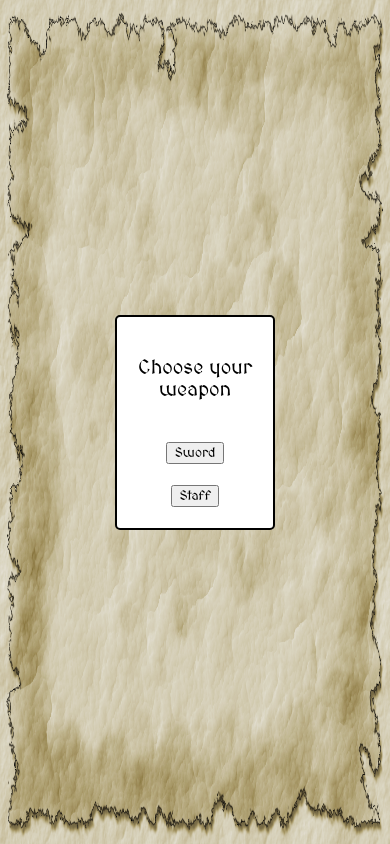
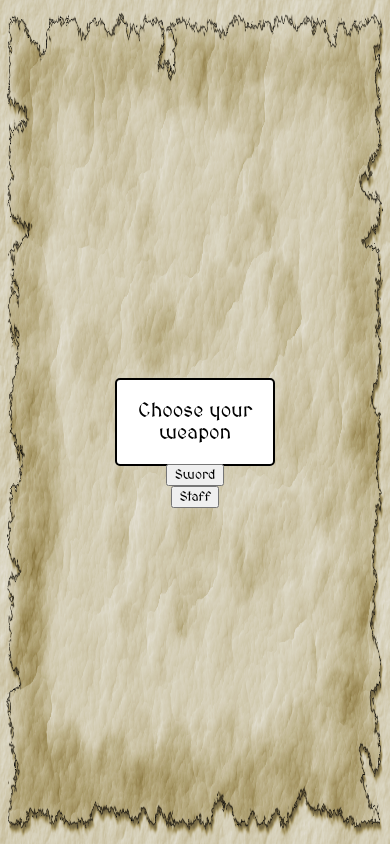
Before and after one commit to dannonb/Fantasy-Quiz, a website: page pub/index.html in a window 390 px wide. Drawn offline with Linux system fonts and the light colour scheme.

Commit message:
changing size of question and pic divs

```diff
--- a/pub/css/game-style.css
+++ b/pub/css/game-style.css
@@ -60,5 +60,11 @@ button {
 @media screen and (max-width: 600px) {
     #anim {
         height: 60%;
+
+    }
+
+    #questions {
+        height: 10%;
+
     }
 }
```
